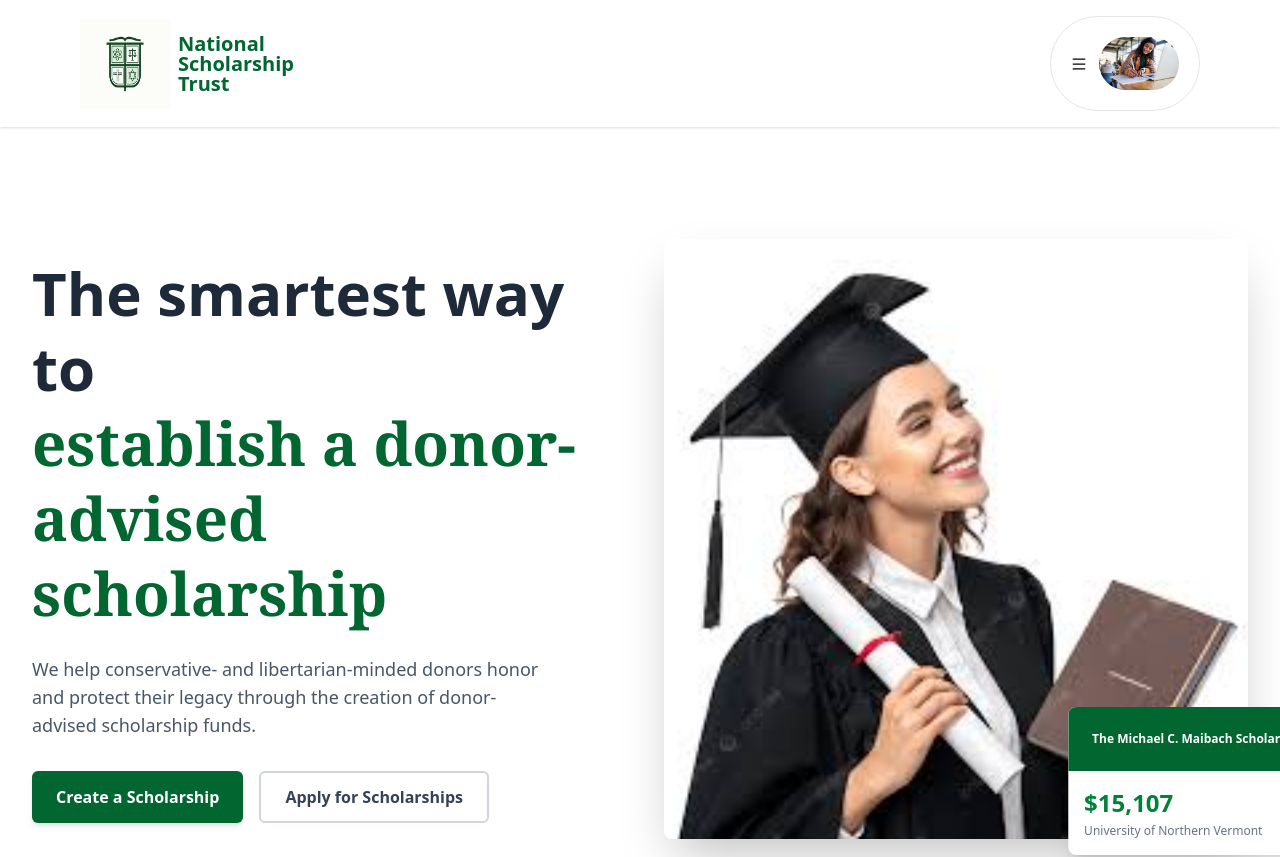
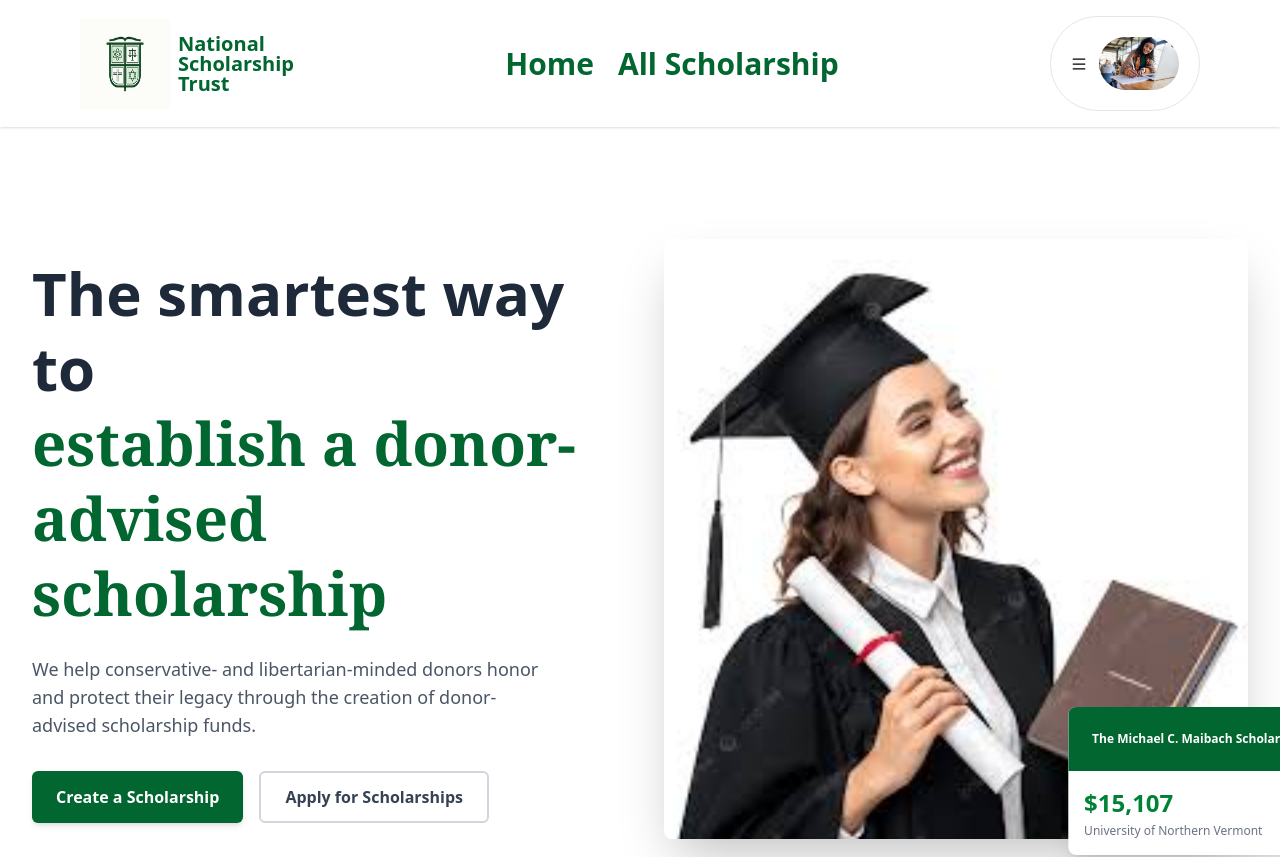
Before and after one commit to Afrida-Islam/Assignment011, a React (Vite) app: page / in a window 1280 px wide. Shown: the top 857 px of the page. Built offline with nearby package versions, Linux system fonts and the light colour scheme; no server answers.

Commit message:
Group navigation links to fix spacing issue

```diff
--- a/src/Components/Navber/Navber.jsx
+++ b/src/Components/Navber/Navber.jsx
@@ -24,7 +24,17 @@ const Navbar = () => {
                 </div>
               </div>
             </div>
-
+            <div className="flex items-center space-x-6 text-green-800 text-3xl  font-bold hidden md:flex">
+              <Link to="/" className="hover:text-green-600 transition">
+                Home
+              </Link>
+              <Link
+                to="/scholarships"
+                className="hover:text-green-600 transition"
+              >
+                All Scholarship
+              </Link>
+            </div>
             <div className="relative">
               <div className="flex flex-row items-center gap-3">
                 <div
--- a/src/Routes/Routes.jsx
+++ b/src/Routes/Routes.jsx
@@ -53,7 +53,7 @@ export const router = createBrowserRouter([
           fetch(`http://localhost:3000/data/${params._id}`),
       },
       {
-        path: "/application/:_id",
+        path: "/application",
         Component: ApplicationSubmissionPage,
       },
       {
```
